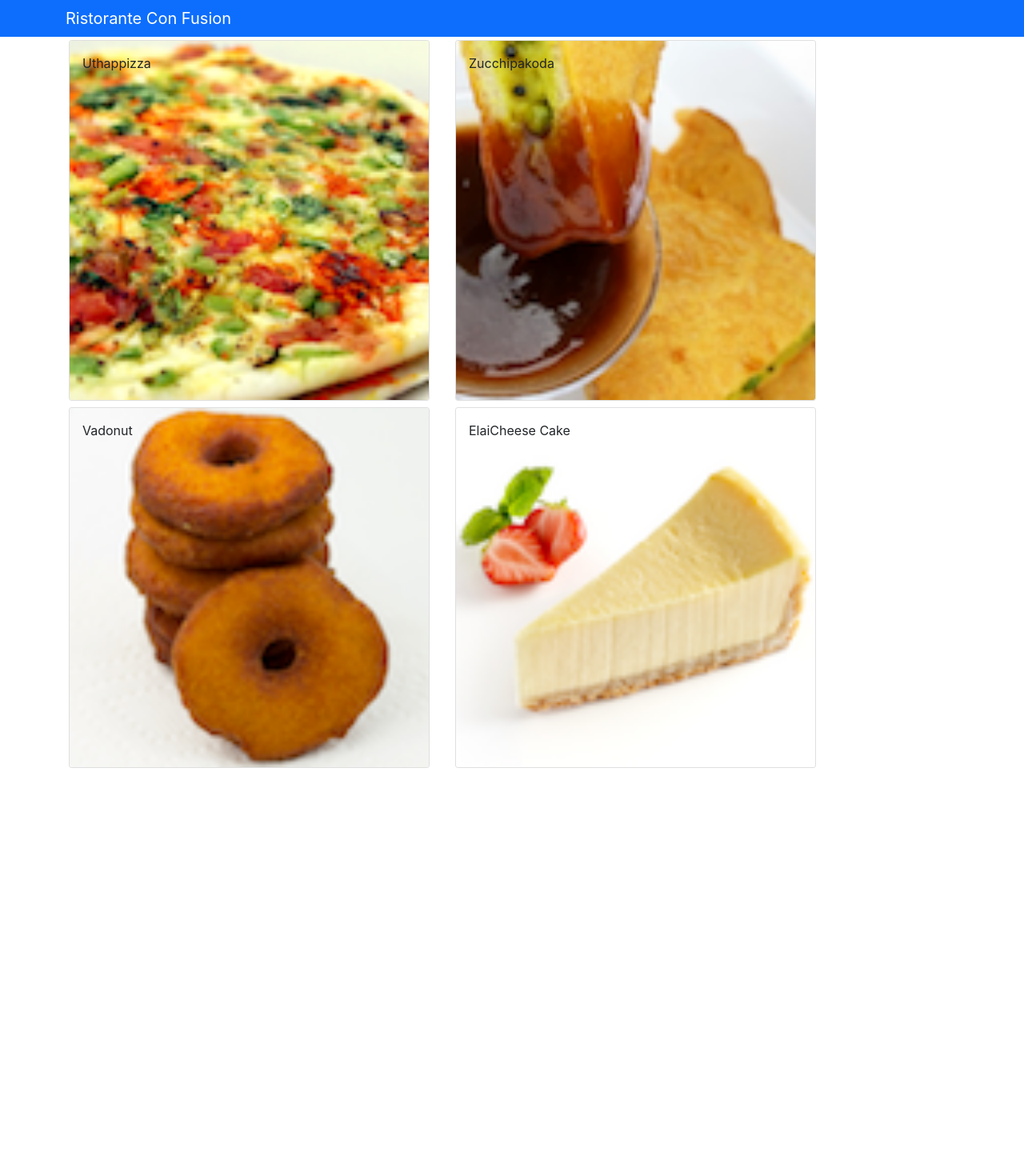
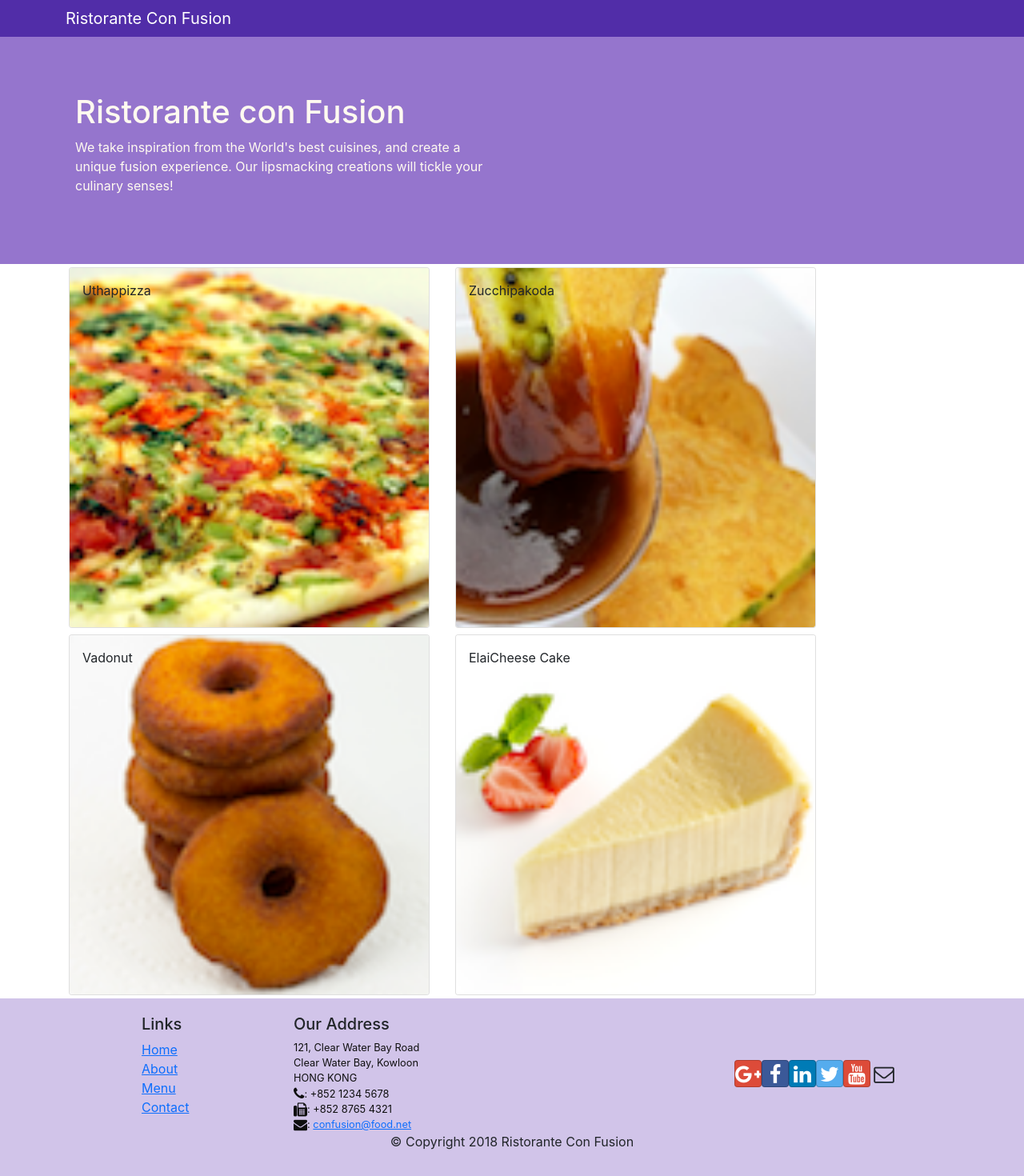
Before and after one commit to praneethacl/react-app, a React (Create React App) app: page / in a window 1280 px wide. Shown: the top 1470 px of the page at 80% size. Before the commit the page ends 964 px from the top, so only its background shows below. Built offline with nearby package versions, Linux system fonts and the light colour scheme.

Commit message:
Header and Footer

```diff
--- a/package.json
+++ b/package.json
@@ -7,6 +7,7 @@
     "@testing-library/react": "^13.1.1",
     "@testing-library/user-event": "^13.5.0",
     "bootstrap": "^5.1.3",
+    "font-awesome": "^4.7.0",
     "react": "^18.0.0",
     "react-dom": "^18.0.0",
     "react-scripts": "5.0.1",
--- a/src/App.css
+++ b/src/App.css
@@ -37,3 +37,36 @@
   }
 } */
 /* ================== End ============== */
+.row-header{
+  margin:0px auto;
+  padding:0px auto;
+}
+
+.row-content {
+  margin:0px auto;
+  padding: 50px 0px 50px 0px;
+  border-bottom: 1px ridge;
+  min-height:400px;
+}
+
+.footer{
+  background-color: #D1C4E9;
+  margin:0px auto;
+  padding: 20px 0px 20px 0px;
+}
+.jumbotron {
+  padding:70px 30px 70px 30px;
+  margin:0px auto;
+  background: #9575CD ;
+  color:floralwhite;
+}
+
+address{
+  font-size:80%;
+  margin:0px;
+  color:#0f0f0f;
+}
+
+.navbar-dark {
+  background-color: #512DA8;
+}
--- /dev/null
+++ b/src/components/FooterComponent.js
@@ -0,0 +1,50 @@
+import React from 'react';
+
+function Footer(props) {
+    return(
+    <div className="footer">
+        <div className="container">
+            <div className="row justify-content-center">
+                <div className="col-4 offset-1 col-sm-2">
+                    <h5>Links</h5>
+                    <ul className="list-unstyled">
+                        <li><a href="#">Home</a></li>
+                        <li><a href="#">About</a></li>
+                        <li><a href="#">Menu</a></li>
+                        <li><a href="contactus.html">Contact</a></li>
+                    </ul>
+                </div>
+                <div className="col-7 col-sm-5">
+                    <h5>Our Address</h5>
+                    <address>
+		              121, Clear Water Bay Road<br />
+		              Clear Water Bay, Kowloon<br />
+		              HONG KONG<br />
+		              <i className="fa fa-phone fa-lg"></i>: +852 1234 5678<br />
+		              <i className="fa fa-fax fa-lg"></i>: +852 8765 4321<br />
+		              <i className="fa fa-envelope fa-lg"></i>: <a href="mailto:confusion@food.net">
+                         confusion@food.net</a>
+                    </address>
+                </div>
+                <div className="col-12 col-sm-4 align-self-center">
+                    <div className="text-center">
+                        <a className="btn btn-social-icon btn-google" href="http://google.com/+"><i className="fa fa-google-plus"></i></a>
+                        <a className="btn btn-social-icon btn-facebook" href="http://www.facebook.com/profile.php?id="><i className="fa fa-facebook"></i></a>
+                        <a className="btn btn-social-icon btn-linkedin" href="http://www.linkedin.com/in/"><i className="fa fa-linkedin"></i></a>
+                        <a className="btn btn-social-icon btn-twitter" href="http://twitter.com/"><i className="fa fa-twitter"></i></a>
+                        <a className="btn btn-social-icon btn-google" href="http://youtube.com/"><i className="fa fa-youtube"></i></a>
+                        <a className="btn btn-social-icon" href="mailto:"><i className="fa fa-envelope-o"></i></a>
+                    </div>
+                </div>
+            </div>
+            <div className="row justify-content-center">
+                <div className="col-auto">
+                    <p>© Copyright 2018 Ristorante Con Fusion</p>
+                </div>
+            </div>
+        </div>
+    </div>
+    )
+}
+
+export default Footer;
--- /dev/null
+++ b/src/components/HeaderComponent.js
@@ -0,0 +1,28 @@
+import React, { Component } from 'react';
+import { Navbar, NavbarBrand, Jumbotron } from 'reactstrap';
+
+class Header extends Component {
+  render() {
+    return(
+    <React.Fragment>
+      <Navbar dark>
+        <div className="container">
+            <NavbarBrand href="/">Ristorante Con Fusion</NavbarBrand>
+        </div>
+      </Navbar>
+      <div class="jumbotron">
+           <div className="container">
+               <div className="row row-header">
+                   <div className="col-12 col-sm-6">
+                       <h1>Ristorante con Fusion</h1>
+                       <p>We take inspiration from the World's best cuisines, and create a unique fusion experience. Our lipsmacking creations will tickle your culinary senses!</p>
+                   </div>
+               </div>
+           </div>
+       </div>
+    </React.Fragment>
+    );
+  }
+}
+
+export default Header;
--- a/src/components/MainComponent.js
+++ b/src/components/MainComponent.js
@@ -1,6 +1,8 @@
 import React, { Component } from 'react';
 import { Navbar, NavbarBrand } from 'reactstrap';
 import Menu from './MenuComponent';
+import Header from './HeaderComponent';
+import Footer from './FooterComponent';
 import DishDetail from './DishdetailComponent';
 import { DISHES } from '../shared/dishes';
 
@@ -21,13 +23,15 @@
   render() {
     return (
       <div>
-        <Navbar dark color="primary">
+        {/* <Navbar dark color="primary">
           <div className="container">
             <NavbarBrand href="/">Ristorante Con Fusion</NavbarBrand>
           </div>
-        </Navbar>
+        </Navbar> */}
+        <Header/>
         <Menu dishes={this.state.dishes} onClick={(dishId) => this.onDishSelect(dishId)} />
         <DishDetail dish={this.state.dishes.filter((dish) => dish.id === this.state.selectedDish)[0]} />
+        <Footer/>
       </div>
     );
   }
--- a/src/index.js
+++ b/src/index.js
@@ -1,6 +1,8 @@
 import React from 'react';
 import ReactDOM from 'react-dom/client';
 import 'bootstrap/dist/css/bootstrap.min.css';
+import 'font-awesome/css/font-awesome.css';
+import 'bootstrap-social/bootstrap-social.css';
 import './index.css';
 import App from './App';
 import reportWebVitals from './reportWebVitals';
```
Also changed, not shown: 1 other file (tests, documents, lock files or other folders).
